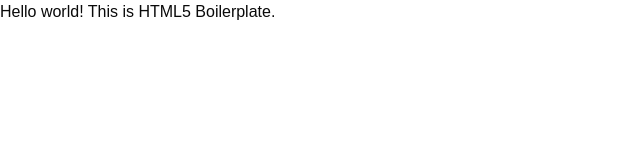
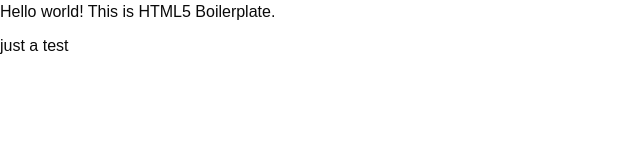
Before and after one commit to Devon-McGrath-github/BKA, a website: page index.html in a window 1280 px wide. Shown: the full height of the page, 0-640 px from the left. Drawn offline with Linux system fonts and the light colour scheme.

Commit message:
project setup complete

```diff
--- a/index.html
+++ b/index.html
@@ -20,6 +20,9 @@
 
         <!-- Add your site or application content here -->
         <p>Hello world! This is HTML5 Boilerplate.</p>
+        <div>
+          <p> just a test </p>
+        </div>
 
         <script src="resources/js/vendor/jquery.js"></script>
         <!--<script src="js/plugins.js"></script>
```
